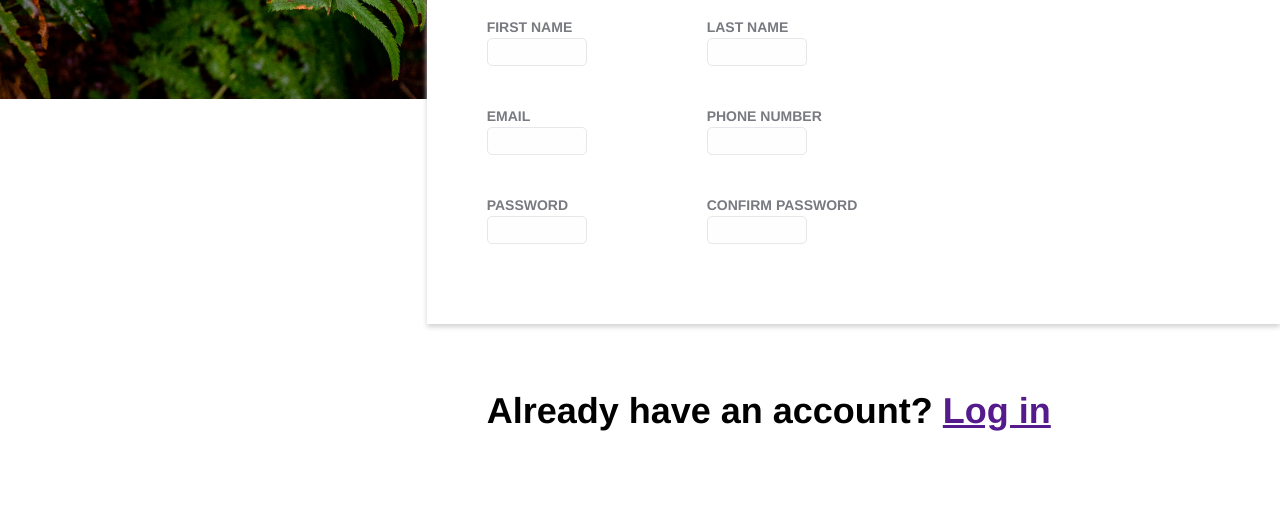
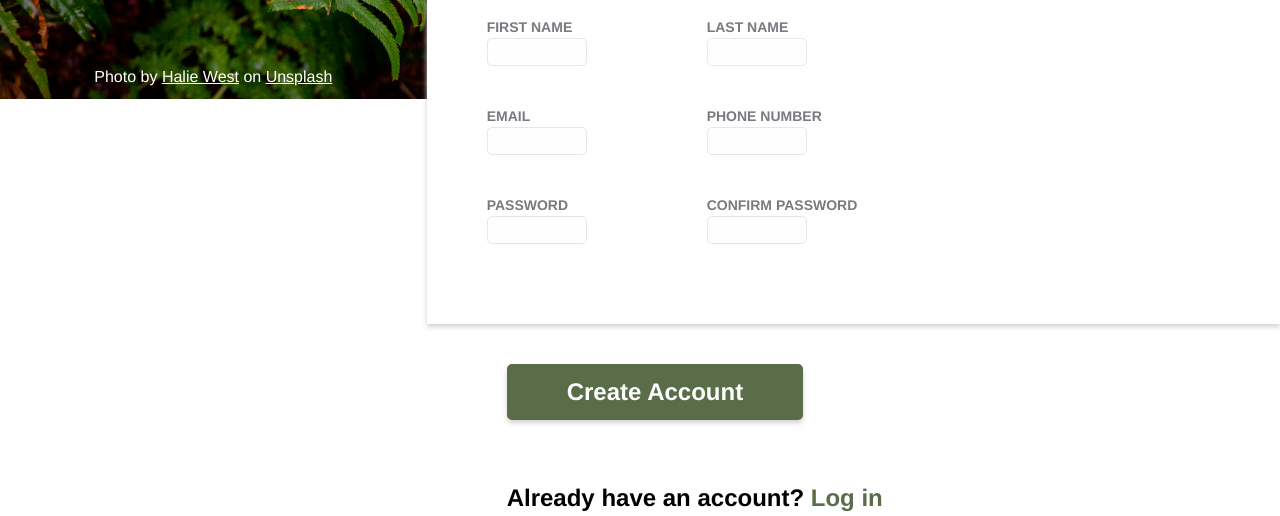
Before and after one commit to TheSeagullDev/odin-sign-up-form, a plain HTML site: page index.html in a window 1280 px wide. Shown: the part 701-1217 px from the top of the page. Drawn offline with Linux system fonts and the light colour scheme.

Commit message:
Finish the things that make it look decent

```diff
--- a/index.html
+++ b/index.html
@@ -12,12 +12,14 @@
             <div class="logo">
                 <img src="odin-lined.png" class="logo-img"><div class="logo-text">ODIN</div>
             </div>
+            <div class="attribution">Photo by <a href="https://unsplash.com/@haliewestphoto?utm_content=creditCopyText&utm_medium=referral&utm_source=unsplash">Halie West</a> on <a href="https://unsplash.com/photos/green-leaf-plant-in-close-up-photography-25xggax4bSA?utm_content=creditCopyText&utm_medium=referral&utm_source=unsplash">Unsplash</a>
+            </div>
             <img src="bg-image.jpg" class="bg-image">
         </div>
         <div class="content">
             <div class="hero">This is not a real online service! You know you need something like this in your life to help you realize your deepest dreams. Sign up <i>now</i> to get started.<br><br> You <i>know</i> you want to.</div>
+            <form action="" method="get">
                 <div class="form">
-                <form action="" method="get">
                         <h2>Let's do this!</h2>
                         <div class="inputs">
                             <div class="input-row">
@@ -38,15 +40,16 @@
                             </div>
                             <div class="input-row">
                                 <label for="pw">PASSWORD</label>
-                            <input type="password" name="pw" id="pw">
+                                <input type="password" name="pw" id="pw" minlength="8" maxlength="30">
                             </div>
                             <div class="input-row">
                                 <label for="confirm-pw">CONFIRM PASSWORD</label>
-                            <input type="password" name="confirm-pw" id="confirm-pw">
+                                <input type="password" name="confirm-pw" id="confirm-pw" minlength="8" maxlength="30">
                             </div>
                         </div>
+                </div>
+                <button type="submit">Create Account</button>
             </form>
-            </div>
             <div class="footer">Already have an account? <a href="">Log in</a></div>
         </div>
     </div>
--- a/styles.css
+++ b/styles.css
@@ -2,7 +2,7 @@
     font-family: norse-bold;
     src: url(Norse-Bold.otf);
 }
-
+/* CSS RESET */
 /* 1. Use a more-intuitive box-sizing model */
 *, *::before, *::after {
     box-sizing: border-box;
@@ -125,6 +125,18 @@ input {
   border: 1px solid #E5E7EB;
   border-radius: 5px;
   width: 50%;
+  font-weight: 400;
+}
+
+input:focus {
+  border: 1px solid #4f71c2;
+  box-shadow: 0px 3px 5px lightgray;
+  outline: none;
+}
+
+input:invalid {
+  border: 1px solid #a95d5c;
+  outline: none;
 }
 
 .logo {
@@ -149,3 +161,46 @@ input {
   font-size: 96px;
   opacity: 1;
 }
+
+.footer {
+  font-size: 24px;
+}
+
+a {
+  text-decoration: none;
+}
+
+.content a {
+  color: #596d48;
+}
+
+button {
+  background-color: #596d48;
+  color: white;
+  font-size: 24px;
+  padding: 10px 60px;
+  margin: 40px 80px;
+  border-radius: 5px;
+  border: none;
+  box-shadow: 0px 3px 5px lightgray;
+}
+
+.footer {
+  margin: 20px 80px;
+  padding: 0;
+}
+
+.attribution {
+  position: absolute;
+  color: white;
+  font-family: helvetica;
+  bottom: 0px;
+  width: calc(100%/3);
+  text-align: center;
+  padding: 10px;
+}
+
+.attribution a {
+  color: white;
+  text-decoration: underline;
+}
```
Lines whose indentation alone changed are shown as unchanged.
